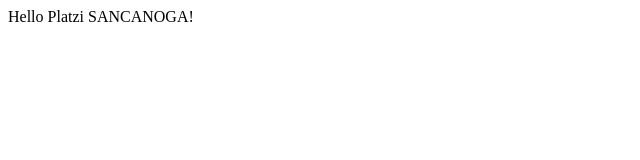
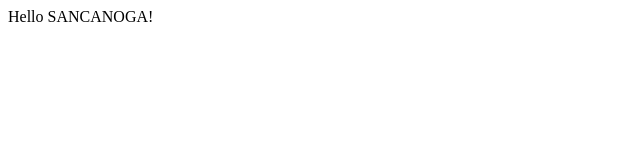
Before and after one commit to sancanoga/node-service, a website: page public/index.html in a window 1280 px wide. Shown: the full height of the page, 0-640 px from the left. Drawn offline with Linux system fonts and the light colour scheme.

Commit message:
change message

```diff
--- a/public/index.html
+++ b/public/index.html
@@ -3,6 +3,6 @@
 		<title>Hola amigos</title>
 	</header>
 	<body>
-		Hello Platzi SANCANOGA!
+		Hello SANCANOGA!
 	</body>
 </html>
```
